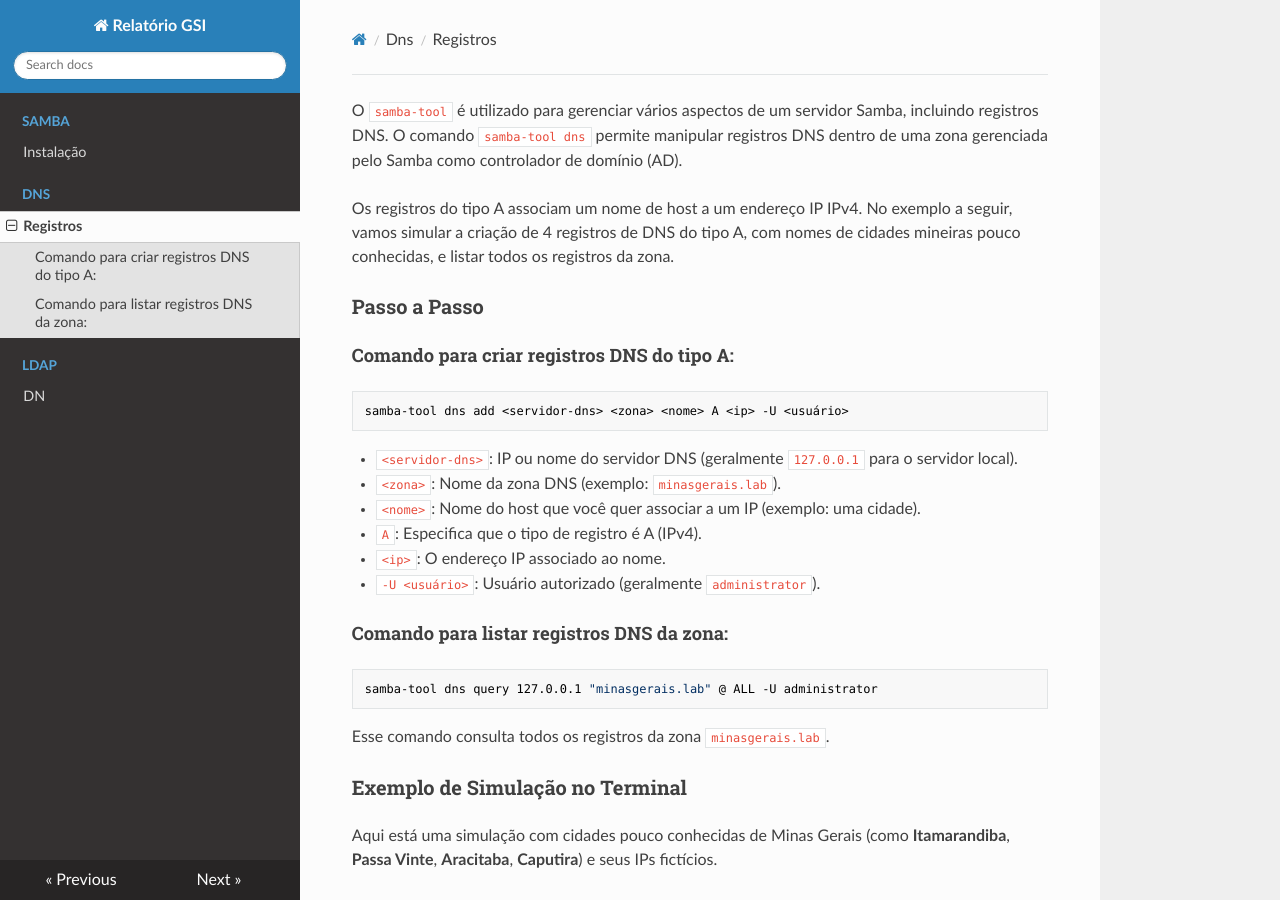
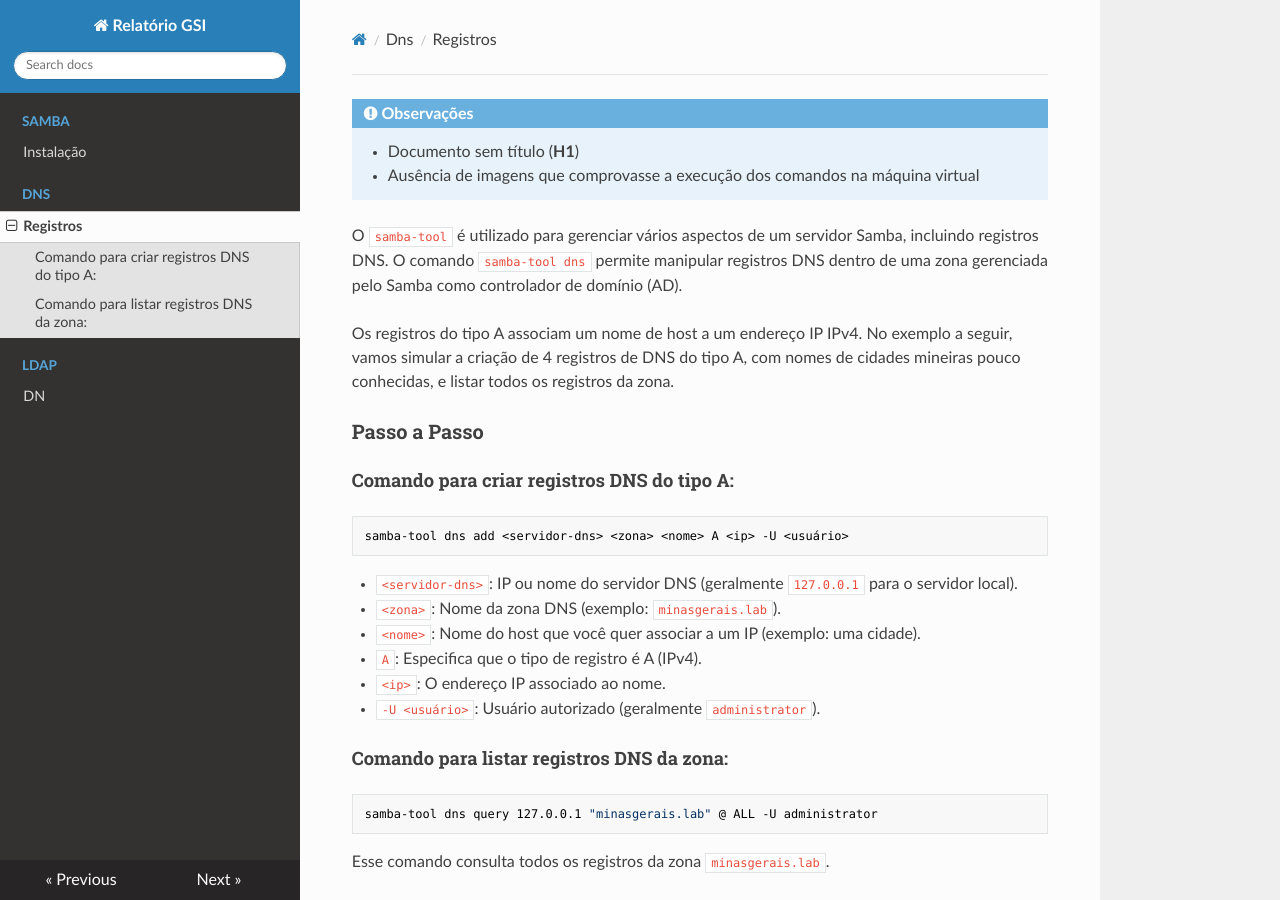
Before and after one commit to PauloMonteiro98/gsi-rel, an MkDocs documentation site: the page built from docs/dns/registros-a.md, in a window 1280 px wide and 900 px high. Built offline with MkDocs 1.6.1, drawn with Linux system fonts in a browser that asks for light colours; nearby versions of some CDN libraries.

Commit message:
docs: Add observations to registros-a.md

```diff
--- a/docs/dns/registros-a.md
+++ b/docs/dns/registros-a.md
@@ -1,3 +1,8 @@
+!!! note "Observações"
+
+    - Documento sem título (**H1**)
+    - Ausência de imagens que comprovasse a execução dos comandos na máquina virtual
+
 O `samba-tool` é utilizado para gerenciar vários aspectos de um servidor Samba, incluindo registros DNS. O comando `samba-tool dns` permite manipular registros DNS dentro de uma zona gerenciada pelo Samba como controlador de domínio (AD).
 
 Os registros do tipo A associam um nome de host a um endereço IP IPv4. No exemplo a seguir, vamos simular a criação de 4 registros de DNS do tipo A, com nomes de cidades mineiras pouco conhecidas, e listar todos os registros da zona.
```
